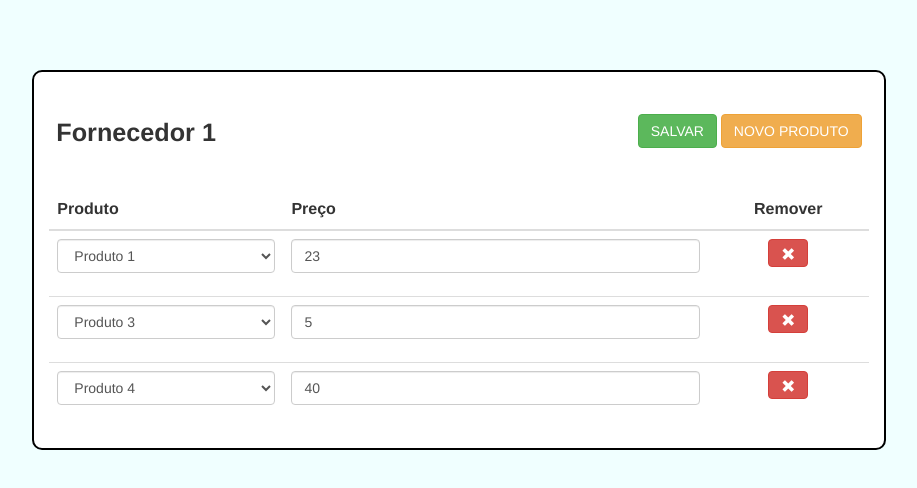
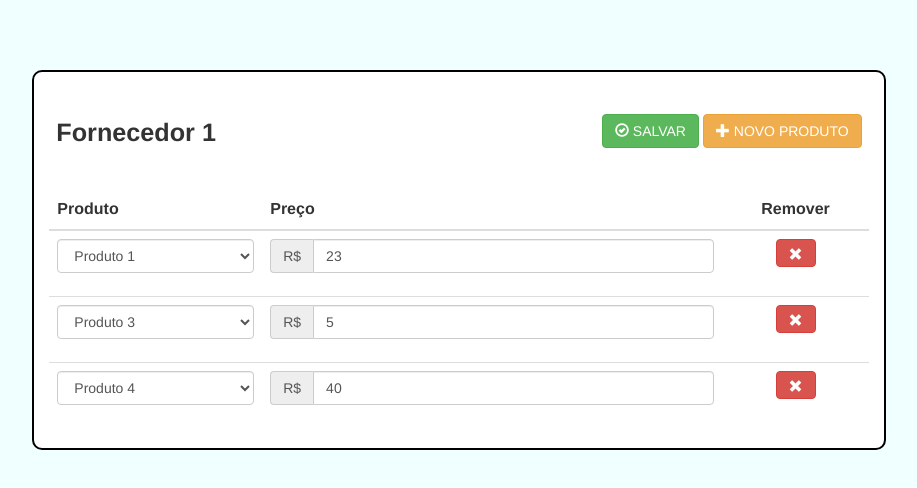
Before and after one commit to GustavoRB/web_g4_r2, a website: page browser/index.html in a window 1280 px wide. Shown: the whole page, without its empty margins (181-1098 px from the left). Drawn offline with nearby package versions, Linux system fonts and the light colour scheme; some packages are replaced by stand-ins of ours; no server answers.

Commit message:
pequenas mudancas

```diff
--- a/browser/stylesheets/main.css
+++ b/browser/stylesheets/main.css
@@ -3,7 +3,7 @@ body {
 }
 
 .container-fabricante {
-    margin: 5em 0;
+    margin: 5em .5em;
     background: white;
     border: 2px solid black;
     -webkit-border-radius: 10px;
--- a/browser/views/fabricante/fabricante.html
+++ b/browser/views/fabricante/fabricante.html
@@ -6,8 +6,14 @@
 
                 <span class="titulo"><b>{{fornecedor_nome}}</b></span>
 
-                <button class="btn btn-success" ng-click="salvar()">SALVAR</button>
-                <button class="btn btn-warning" ng-click="novo_produto()">NOVO PRODUTO</button>
+                <button class="btn btn-success" ng-click="salvar()">
+                    <i class="glyphicon glyphicon-ok-circle"></i>
+                    SALVAR
+                </button>
+                <button class="btn btn-warning" ng-click="novo_produto()">
+                    <i class="glyphicon glyphicon-plus"></i>
+                    NOVO PRODUTO
+                </button>
             </div>
 
             <table class="table table-hover">
@@ -31,8 +37,14 @@
                             </div>
                         </td>
                         <td>
-                            <div class="form-group">
-                                <input type="number" class="form-control" ng-model="produto.custo">
+                            <div class="input-group">
+                                <span class="input-group-addon">R$</span>
+                                <input type="number"
+                                       class="form-control"
+                                       step="0.01"
+                                       min="0"
+                                       placeholder="0.00"
+                                       ng-model="produto.custo">
                             </div>
                         </td>
                         <td align="center">
--- a/browser/views/fabricante/fabricante.js
+++ b/browser/views/fabricante/fabricante.js
@@ -6,8 +6,7 @@ app.controller('fabricanteController', [
   '$scope',
   function ($scope) {
 
-    $scope.fornecedor_nome = 'Fornecedor 1'
-
+    $scope.fornecedor_nome = 'Fornecedor 1';
     $scope.produtos_fabricante = [{
       nome: 'Produto 1',
       custo: 23
@@ -24,7 +23,7 @@ app.controller('fabricanteController', [
      */
     $scope.novo_produto = function () {
       $scope.produtos_fabricante.push({
-        nome: '',
+        nome: 'Produto 1',
         custo: null
       });
     };
```
Also changed, not shown: 1 other file.
